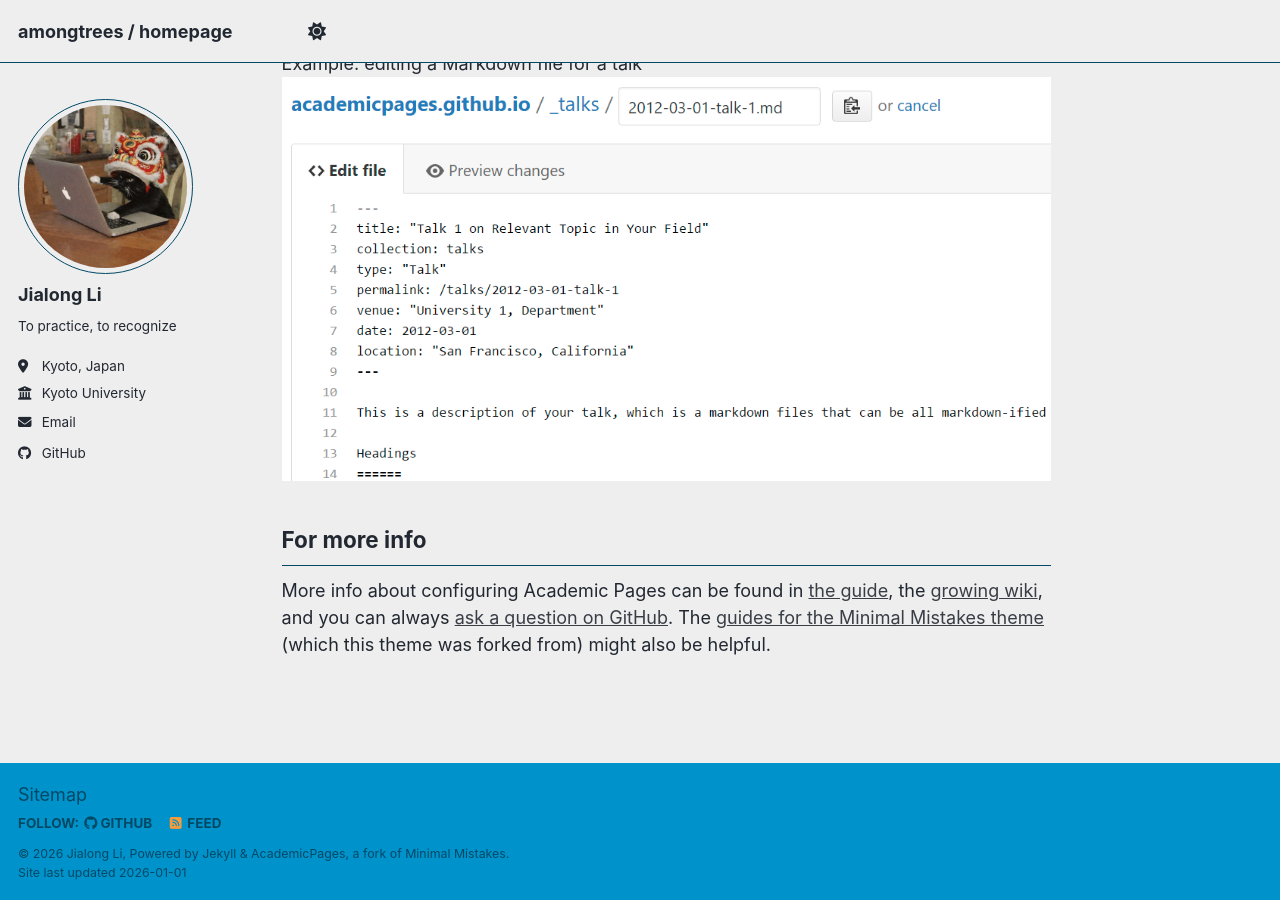
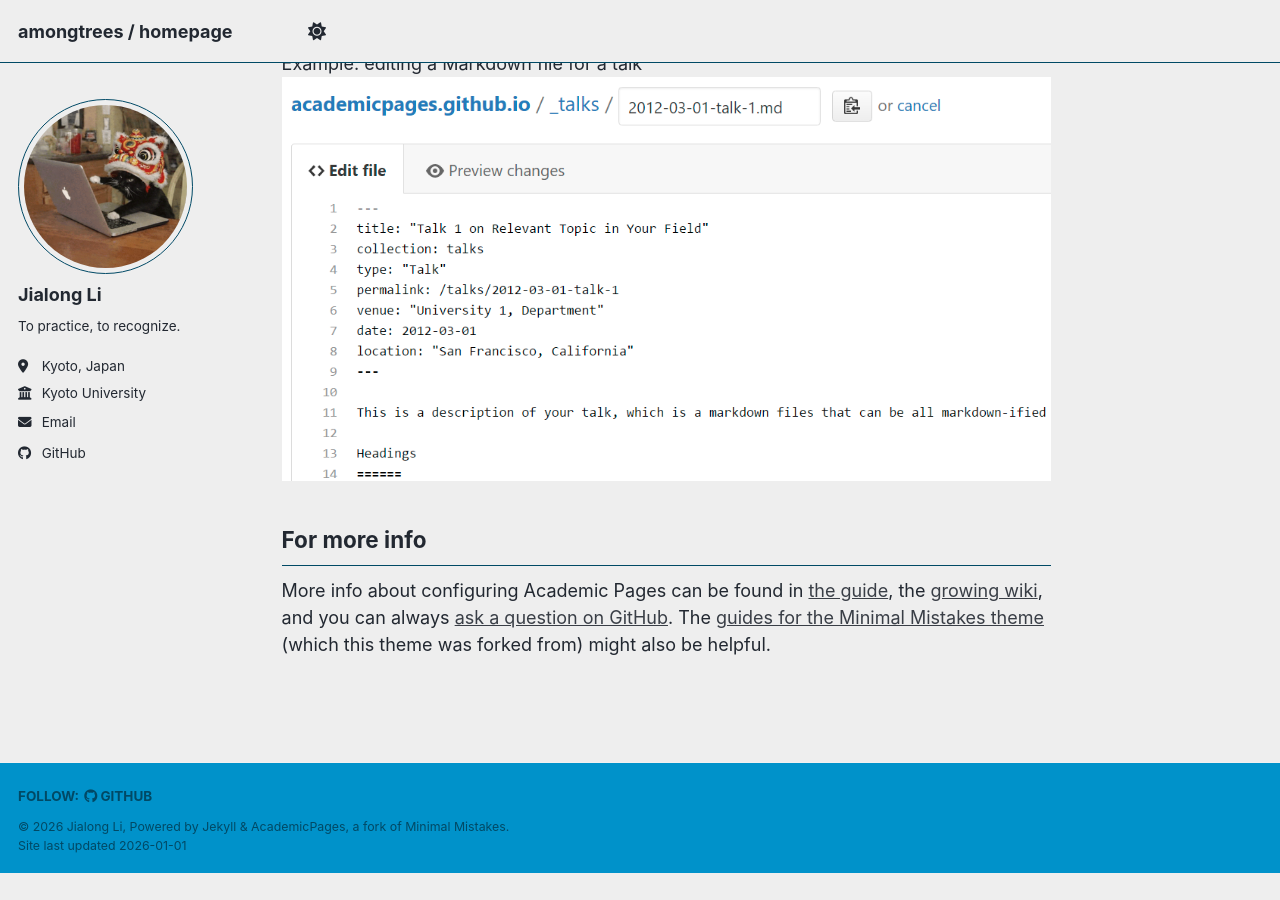
Before and after one commit to amongtrees/amongtrees.github.io, a Jekyll site: the page built from _pages/about.md, in a window 1280 px wide and 900 px high, scrolled down 2718 px. Built offline with Jekyll 4.4.1, drawn with Linux system fonts in a browser that asks for light colours; a script bundle is joined from its source files by our own code; library files that are not in the unit come from our copies; after the commit the page ends 3591 px from its top, so only the background shows below that.

Commit message:
remove sitemap in the footer, some change on basic config

```diff
--- a/_config.yml
+++ b/_config.yml
@@ -26,7 +26,7 @@
   avatar           : "profile.png"
   name             : "Jialong Li"
   pronouns         : # example: "she/her"
-  bio              : "To practice, to recognize"
+  bio              : "To practice, to recognize."
   location         : "Kyoto, Japan"
   employer         : "Kyoto University"
   uri              : # URL
@@ -125,7 +125,7 @@
       options:
         format           : "iso8601" # "iso8601" (default), "timestamp-seconds", "timestamp-milliseconds"
 atom_feed:
-  hide                   : false     # change to true to hide the RSS feed in the footer
+  hide                   : true     # change to true to hide the RSS feed in the footer
   path                   : # blank (default) uses feed.xml
 
 
--- a/_includes/footer/custom.html
+++ b/_includes/footer/custom.html
@@ -1,6 +1,6 @@
 <!-- start custom footer snippets -->
 
-<a href="/sitemap/">Sitemap</a>
+<!-- <a href="/sitemap/">Sitemap</a> -->
 
 <!-- Support for MatJax -->
 <script defer src="https://cdnjs.cloudflare.com/polyfill/v3/polyfill.min.js?features=es6"></script>
```
